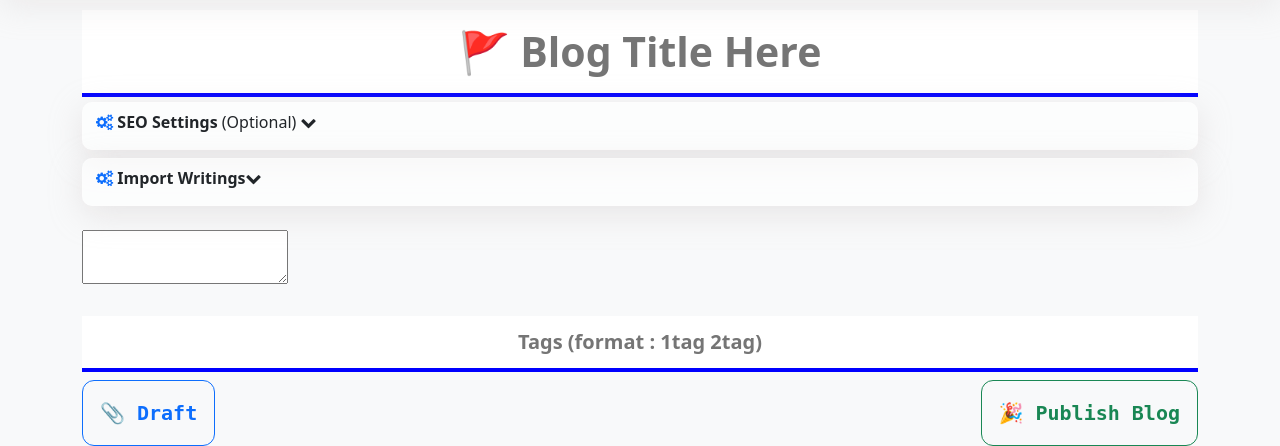
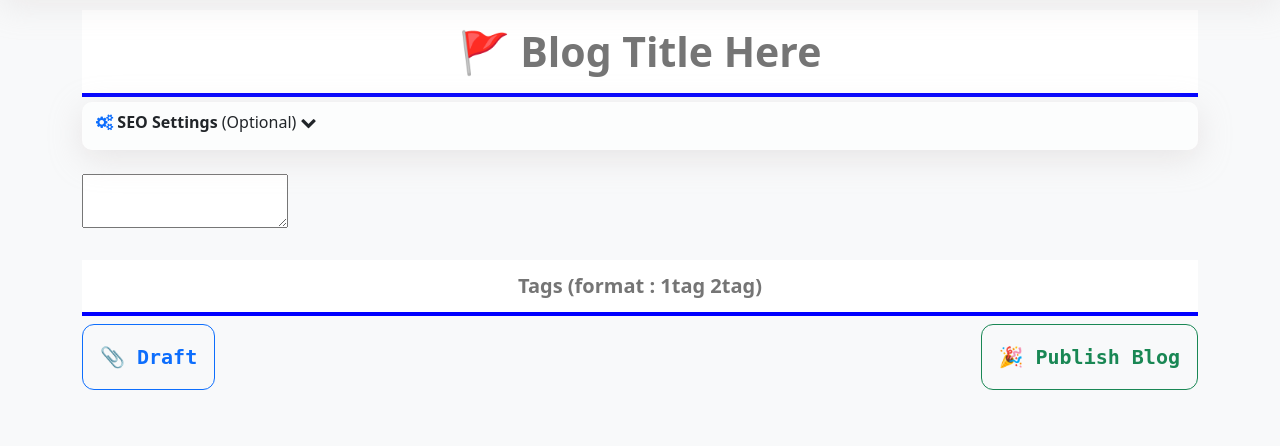
Before and after one commit to RF-Fahad-Islam/Bloggers-Community, a Flask app: page /blog-writer/edit/0 in a window 1280 px wide. Shown: the part 65-511 px from the top of the page. Run offline with Flask 3, Linux system fonts and the light colour scheme; the visitor is signed in with stand-in values (Sample User, id 1); data that the repository does not hold is empty; some libraries are stand-ins or nearby versions; some web fonts are replaced.

Commit message:
fixe bugs

```diff
--- a/main/routes.py
+++ b/main/routes.py
@@ -577,6 +577,7 @@
     type = request.args.get('t')
     q = request.args.get("q")
     users = False
+    posts = []
     try:
         page = int(request.args.get("p"))
     except:
@@ -585,11 +586,11 @@
     #If it is a dynamic search page
     if q == "" and not request.headers.get('HX-Request'):
         return redirect('/search?t=dynamic&q=any')
+    searchType = request.args.get("type")
 
     if q.startswith("@"):
         users = Users.query.filter(Users.username.startswith(q[1:])).paginate(page=page, per_page=8)
     else:
-        searchType = request.args.get("type")
 
         if searchType == "tag":
             #If search for tags
--- a/main/templates/blogWriter.html
+++ b/main/templates/blogWriter.html
@@ -68,39 +68,6 @@
           </div>
         </div>
 
-        <div class="card mb-2">
-          <div class="card-title">
-            <button class="btn d-block btn-outline-grey font-weight-bold" type="button" data-bs-toggle="collapse"
-              data-bs-target="#importcollapse" aria-expanded="false" aria-controls="importcollapse">
-              <i class="fa fa-cogs text-primary"></i> <b>Import Writings</b><i class="fa fa-chevron-down"></i>
-            </button>
-          </div>
-
-
-          <div class="collapse" id="importcollapse">
-            <div class="card-body">
-              <h5 class="text-muted">✨ Import from Markdown</h5>
-              <hr>
-              <form method="post" hx-post="/import" style="width:100%;" hx-target="#msgfile" hx-indicator="#spinner"
-              enctype="multipart/form-data">
-              <h5> <i class="fa fa-bar-chart"></i> Import POST</h5>
-              <hr>
-              <input type="hidden" name="csrf_token" value="{{ csrf_token() }}" />
-              <div class="flex flex-row justify-content-around">
-
-                  <input type="file" name="file" accept=".json"
-                      class="btn btn-outline-primary btn-lg my-3 form-control w-75 fwpop "
-                      aria-label="import file (.json)" required>
-                  <!-- <div class="invalid-feedback">Example invalid form file feedback</div> -->
-                  <button type="submit" class="btn btn-lg btn-outline-primary"><i
-                          class="fa fa-arrow-right"></i></button>
-              </div>
-
-          </form>
-              </div>
-            </div>
-          </div>
-        </div>
 
         <textarea required class="my-3"
           placeholder="Make sure to write at least 100 Characters. In the tags field multiple tags must be separated with space. (Don't enter a tag twice). i.e: First and Second tag will be shown as recommendations. So make sure to provide the first two tags appropriate to rank your post."
--- a/main/templates/particles/profile_card.html
+++ b/main/templates/particles/profile_card.html
@@ -4,9 +4,9 @@
     {% if loop.last and userList.has_next %}
     <div class="card my-3 box-shadow" style="z-index: 10!important;" hx-get="/{{url}}{{page+1}}" hx-trigger="revealed"
         hx-swap="afterend" hx-indicator="#spinner">
-        {% else %}
+    {% else %}
         <div class="card my-3 box-shadow">
-            {% endif %}
+    {% endif %}
             <div class="card-body">
                 <p class="card-text text-muted fw-bold badge badge-pill rounded-pill float-end">
                     {{blogUser.joined_date.strftime('%B %d, %Y')}}
```
